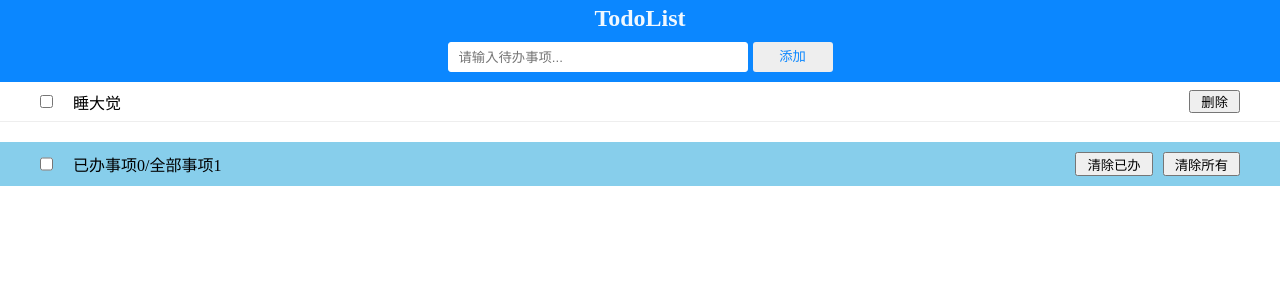
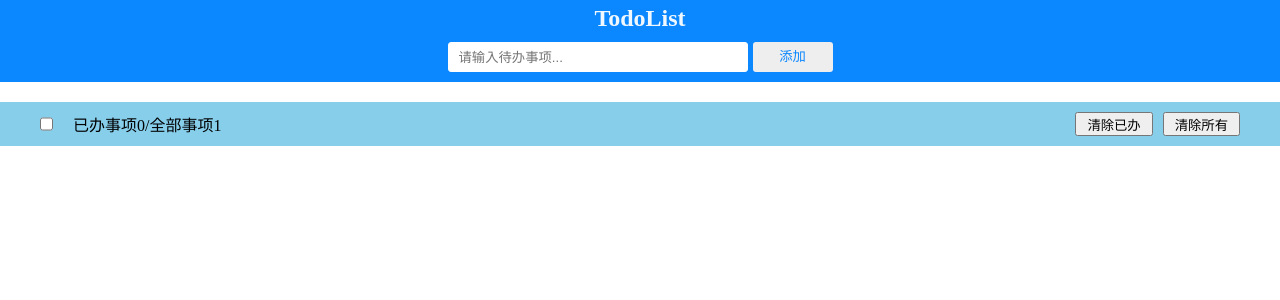
Before and after one commit to xtt-sxj3/TodoList, a Vue app in the folder vue-todo/: page / in a window 1280 px wide. Shown: the top 300 px of the page. Built offline with nearby package versions, Linux system fonts and the light colour scheme.

Commit message:
5:列表功能

```diff
--- a/vue-todo/src/App.vue
+++ b/vue-todo/src/App.vue
@@ -1,6 +1,6 @@
 <template>
   <TodoHeader @add-todo="handleAddTodo"></TodoHeader>
-  <TodoList></TodoList>
+  <TodoList :todos="todos"></TodoList>
   <TodoFooter></TodoFooter>
 </template>
 
@@ -15,9 +15,8 @@ const todos = ref([]);
 
 const handleAddTodo = todo => {
   todos.value.push(todo);
+  console.log(todos);
 };
-
-console.log(todos);
 </script>
 
 <style>
--- a/vue-todo/src/components/TodoList.vue
+++ b/vue-todo/src/components/TodoList.vue
@@ -1,15 +1,25 @@
 <template>
   <main class="todo-list">
     <ul>
-      <li>
-        <input type="checkbox" />
-        <span>睡大觉</span>
+      <li v-for="todo in todos" :key="todo.id">
+        <input type="checkbox" :checked="todo.done" />
+        <span>{{ todo.content }}</span>
         <button>删除</button>
       </li>
     </ul>
   </main>
 </template>
-<script setup></script>
+
+<script setup>
+const props = defineProps({
+  todos: {
+    type: Array,
+    required: true,
+    default: () => [],
+  },
+});
+</script>
+
 <style scoped>
 .todo-list li {
   display: flex;
```
